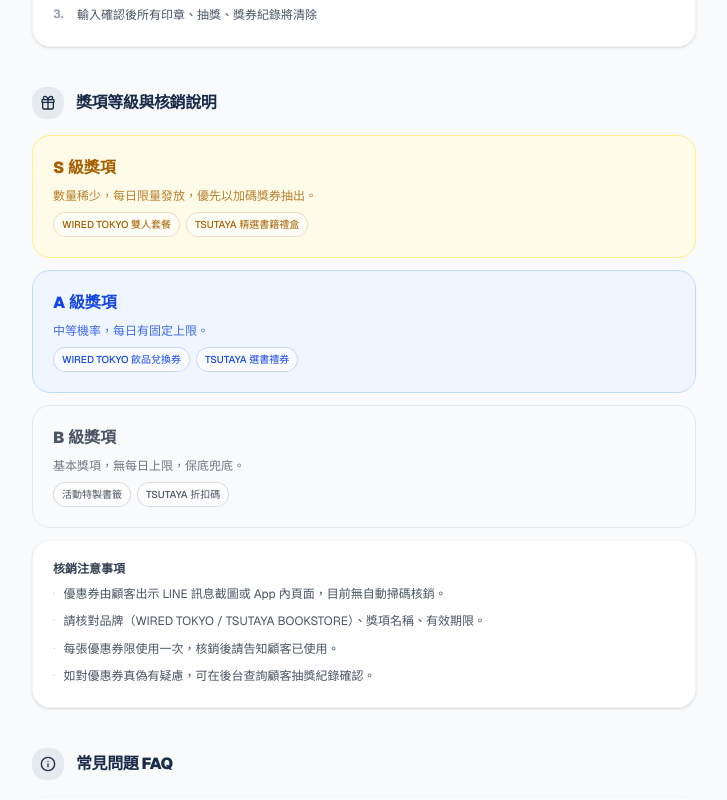
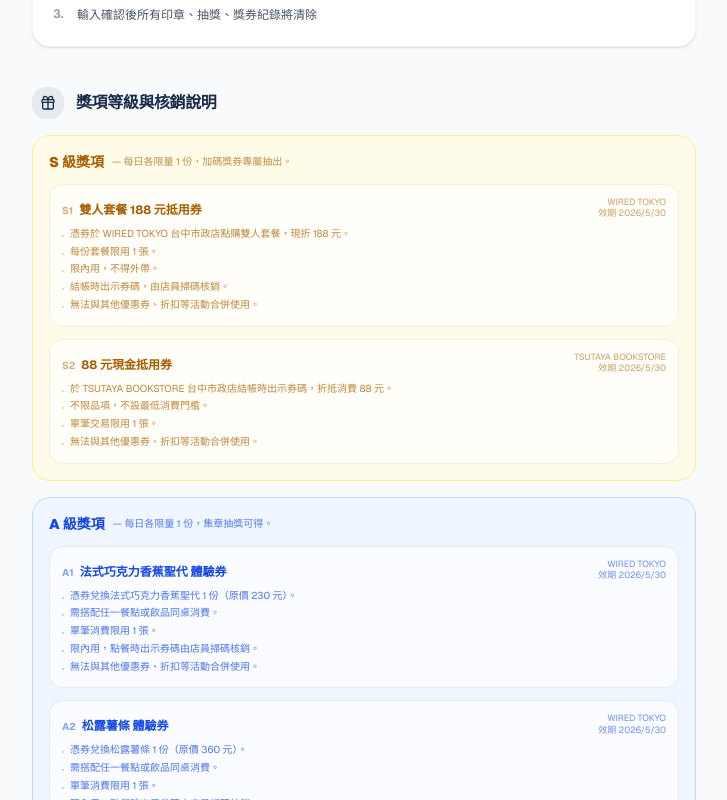
Before and after one commit to deltamac-tsutaya/event, a Next.js app in the folder taichung-8th-anniversary/: page /admin/manual in a window 1280 px wide. Shown: the part 2840-3640 px from the top of the page, without its empty margins (376-1103 px from the left). Built offline with nearby package versions, Linux system fonts and the light colour scheme.

Commit message:
feat: 更新獎項資料與操作手冊完整條款
seed.sql：14 項獎項補齊完整使用說明文字。
/admin/manual：獎項說明改為列出全部 14 項，
每項顯示提供店、效期及逐條使用條款。

https://claude.ai/code/session_01H6Z9bzAWTB2L5Frrt2wGjV

```diff
--- a/taichung-8th-anniversary/app/admin/manual/page.tsx
+++ b/taichung-8th-anniversary/app/admin/manual/page.tsx
@@ -25,23 +25,44 @@ const STAMP_LOCATIONS = [
   { id: "C",  area: "告示牌後（隱藏）",    hint: "大型告示牌或立牌背後。", hidden: true },
 ];
 
-const REWARD_TIERS = [
-  {
-    tier: "S", label: "S 級獎項", color: "text-yellow-700 bg-yellow-50 border-yellow-200",
-    examples: ["WIRED TOKYO 雙人套餐", "TSUTAYA 精選書籍禮盒"],
-    note: "數量稀少，每日限量發放，優先以加碼獎券抽出。",
-  },
-  {
-    tier: "A", label: "A 級獎項", color: "text-blue-700 bg-blue-50 border-blue-200",
-    examples: ["WIRED TOKYO 飲品兌換券", "TSUTAYA 選書禮券"],
-    note: "中等機率，每日有固定上限。",
-  },
-  {
-    tier: "B", label: "B 級獎項", color: "text-gray-600 bg-gray-50 border-gray-200",
-    examples: ["活動特製書籤", "TSUTAYA 折扣碼"],
-    note: "基本獎項，無每日上限，保底兜底。",
-  },
+const REWARDS: {
+  id: string; tier: "S" | "A" | "B"; provider: string; name: string; validity: string; conditions: string[];
+}[] = [
+  { id: "S1", tier: "S", provider: "WIRED TOKYO",       name: "雙人套餐 188 元抵用券",        validity: "2026/5/30",
+    conditions: ["憑券於 WIRED TOKYO 台中市政店點購雙人套餐，現折 188 元。","每份套餐限用 1 張。","限內用，不得外帶。","結帳時出示券碼，由店員掃碼核銷。","無法與其他優惠券、折扣等活動合併使用。"] },
+  { id: "S2", tier: "S", provider: "TSUTAYA BOOKSTORE", name: "88 元現金抵用券",               validity: "2026/5/30",
+    conditions: ["於 TSUTAYA BOOKSTORE 台中市政店結帳時出示券碼，折抵消費 88 元。","不限品項，不設最低消費門檻。","單筆交易限用 1 張。","無法與其他優惠券、折扣等活動合併使用。"] },
+  { id: "A1", tier: "A", provider: "WIRED TOKYO",       name: "法式巧克力香蕉聖代 體驗券",    validity: "2026/5/30",
+    conditions: ["憑券兌換法式巧克力香蕉聖代 1 份（原價 230 元）。","需搭配任一餐點或飲品同桌消費。","單筆消費限用 1 張。","限內用，點餐時出示券碼由店員掃碼核銷。","無法與其他優惠券、折扣等活動合併使用。"] },
+  { id: "A2", tier: "A", provider: "WIRED TOKYO",       name: "松露薯條 體驗券",               validity: "2026/5/30",
+    conditions: ["憑券兌換松露薯條 1 份（原價 360 元）。","需搭配任一餐點或飲品同桌消費。","單筆消費限用 1 張。","限內用，點餐時出示券碼由店員掃碼核銷。","無法與其他優惠券、折扣等活動合併使用。"] },
+  { id: "A3", tier: "A", provider: "TSUTAYA BOOKSTORE", name: "伯爵茶巴斯克 體驗券",           validity: "2026/5/30",
+    conditions: ["憑券於 WIRED TOKYO 台中市政店兌換伯爵茶巴斯克 1 份（原價 220 元）。","需搭配任一餐點或飲品同桌消費。","單筆消費限用 1 張。","限內用，點餐時出示券碼由店員掃碼核銷。","無法與其他優惠券、折扣等活動合併使用。"] },
+  { id: "A4", tier: "A", provider: "TSUTAYA BOOKSTORE", name: "WIRED 招牌水果茶 體驗券",       validity: "2026/5/30",
+    conditions: ["憑券於 WIRED TOKYO 台中市政店兌換招牌水果茶（熱／冰）1 杯（原價 180 元）。","需搭配任一餐點或飲品同桌消費。","單筆消費限用 1 張。","限內用，點餐時出示券碼由店員掃碼核銷。","無法與其他優惠券、折扣等活動合併使用。"] },
+  { id: "B1", tier: "B", provider: "WIRED TOKYO",       name: "雙人套餐 88 折",                validity: "2026/5/30",
+    conditions: ["憑券點購雙人套餐，套餐總金額享 88 折。","每份套餐限用 1 張。","限內用，結帳時出示券碼由店員掃碼核銷。","無法與其他優惠券、折扣等活動合併使用。"] },
+  { id: "B2", tier: "B", provider: "WIRED TOKYO",       name: "Brunch 套餐 88 折",             validity: "2026/5/30",
+    conditions: ["憑券點購 Brunch 套餐，套餐總金額享 88 折。","限 Brunch 供應時段使用。","每份套餐限用 1 張。","限內用，點餐時出示券碼由店員掃碼核銷。","無法與其他優惠券、折扣等活動合併使用。"] },
+  { id: "B3", tier: "B", provider: "WIRED TOKYO",       name: "草莓煉乳抹茶法式吐司 加碼體驗券", validity: "2026/5/30",
+    conditions: ["憑券加購草莓煉乳抹茶法式吐司 1 份，優惠價 288 元（原價 360 元）。","需搭配任一餐點同桌消費。","單筆消費限用 1 張。","限內用，點餐時出示券碼由店員確認。","無法與其他優惠券、折扣等活動合併使用。"] },
+  { id: "B4", tier: "B", provider: "WIRED TOKYO",       name: "外帶飲品 買一送一",              validity: "2026/5/30",
+    conditions: ["憑券外帶飲品買一送一，贈品限同品項且價格相同或較低者。","單筆消費限用 1 張。","點餐時出示券碼由店員掃碼核銷。","無法與其他優惠券、折扣等活動合併使用。"] },
+  { id: "B5", tier: "B", provider: "TSUTAYA BOOKSTORE", name: "文具雜貨 88 折",                validity: "2026/5/30",
+    conditions: ["選購文具雜貨，單筆結帳享 88 折。","特價品及指定品牌除外。","單筆交易限用 1 張。","結帳前出示券碼由店員掃碼核銷。","無法與其他優惠券、折扣等活動合併使用。"] },
+  { id: "B6", tier: "B", provider: "TSUTAYA BOOKSTORE", name: "書籍雜誌 88 折",                validity: "2026/5/30",
+    conditions: ["選購書籍與雜誌，單筆結帳享 88 折。","限正價商品。","單筆交易限用 1 張。","結帳前出示券碼由店員掃碼核銷。","無法與其他優惠券、折扣等活動合併使用。"] },
+  { id: "B7", tier: "B", provider: "TSUTAYA BOOKSTORE", name: "88 元抵用券（滿 888 元）",       validity: "2026/5/30",
+    conditions: ["於 TSUTAYA BOOKSTORE 或 WIRED TOKYO 台中市政店，單筆消費滿 888 元現折 88 元。","書店與餐廳消費皆可使用。","單筆交易限用 1 張。","結帳前出示券碼由店員掃碼核銷。","無法與其他優惠券、折扣等活動合併使用。"] },
+  { id: "B8", tier: "B", provider: "TSUTAYA BOOKSTORE", name: "8% off（92 折優惠券）",          validity: "2026/5/30",
+    conditions: ["於 TSUTAYA BOOKSTORE 或 WIRED TOKYO 台中市政店單筆消費享 92 折。","不限品項，不設最低消費門檻。","單筆交易限用 1 張。","無法與其他優惠券、折扣等活動合併使用。"] },
 ];
+
+const TIER_META: Record<string, { label: string; color: string; note: string }> = {
+  S: { label: "S 級獎項", color: "text-yellow-700 bg-yellow-50 border-yellow-200", note: "每日各限量 1 份，加碼獎券專屬抽出。" },
+  A: { label: "A 級獎項", color: "text-blue-700 bg-blue-50 border-blue-200",       note: "每日各限量 1 份，集章抽獎可得。" },
+  B: { label: "B 級獎項", color: "text-gray-600 bg-gray-50 border-gray-200",       note: "無每日上限（部分有限制），最常見的獎項。" },
+};
 
 const ADMIN_OPS = [
   {
@@ -339,22 +360,43 @@ export default function ManualPage() {
 
           {/* ── 獎項說明 ── */}
           <Section id="rewards" icon={<Gift size={16} />} title="獎項等級與核銷說明">
-            <div className="space-y-3">
-              {REWARD_TIERS.map(rt => (
-                <div key={rt.tier} className={`rounded-2xl border p-5 ${rt.color}`}>
-                  <div className="flex items-center gap-2 mb-2">
-                    <span className="text-base font-black">{rt.label}</span>
+            <div className="space-y-4">
+              {(["S", "A", "B"] as const).map(tier => {
+                const meta = TIER_META[tier];
+                const list = REWARDS.filter(r => r.tier === tier);
+                return (
+                  <div key={tier} className={`rounded-2xl border p-4 ${meta.color}`}>
+                    <div className="flex items-center gap-2 mb-1">
+                      <span className="text-sm font-black">{meta.label}</span>
+                      <span className="text-[10px] opacity-70 font-normal">— {meta.note}</span>
+                    </div>
+                    <div className="space-y-3 mt-3">
+                      {list.map(r => (
+                        <div key={r.id} className="bg-white/70 rounded-xl p-3 border border-current/10">
+                          <div className="flex items-start justify-between gap-2 mb-1.5">
+                            <div>
+                              <span className="text-[10px] font-bold opacity-50 mr-1.5">{r.id}</span>
+                              <span className="text-xs font-bold">{r.name}</span>
+                            </div>
+                            <div className="text-right shrink-0">
+                              <p className="text-[9px] opacity-60 leading-tight">{r.provider}</p>
+                              <p className="text-[9px] opacity-60 leading-tight">效期 {r.validity}</p>
+                            </div>
+                          </div>
+                          <ul className="space-y-0.5">
+                            {r.conditions.map((c, i) => (
+                              <li key={i} className="flex items-start gap-1.5 text-[10px] opacity-75 leading-snug">
+                                <span className="shrink-0 mt-0.5">·</span>
+                                <span>{c}</span>
+                              </li>
+                            ))}
+                          </ul>
+                        </div>
+                      ))}
+                    </div>
                   </div>
-                  <p className="text-xs mb-2 opacity-80">{rt.note}</p>
-                  <div className="flex flex-wrap gap-1.5">
-                    {rt.examples.map(e => (
-                      <span key={e} className="text-[10px] font-medium px-2 py-1 rounded-full bg-white/60 border border-current/20">
-                        {e}
-                      </span>
-                    ))}
-                  </div>
-                </div>
-              ))}
+                );
+              })}
               <div className="bg-white rounded-2xl border border-gray-100 shadow-sm p-5 space-y-2">
                 <p className="text-xs font-bold text-gray-700">核銷注意事項</p>
                 {[
```
Also changed, not shown: 1 other file (tests, documents, lock files or other folders).
